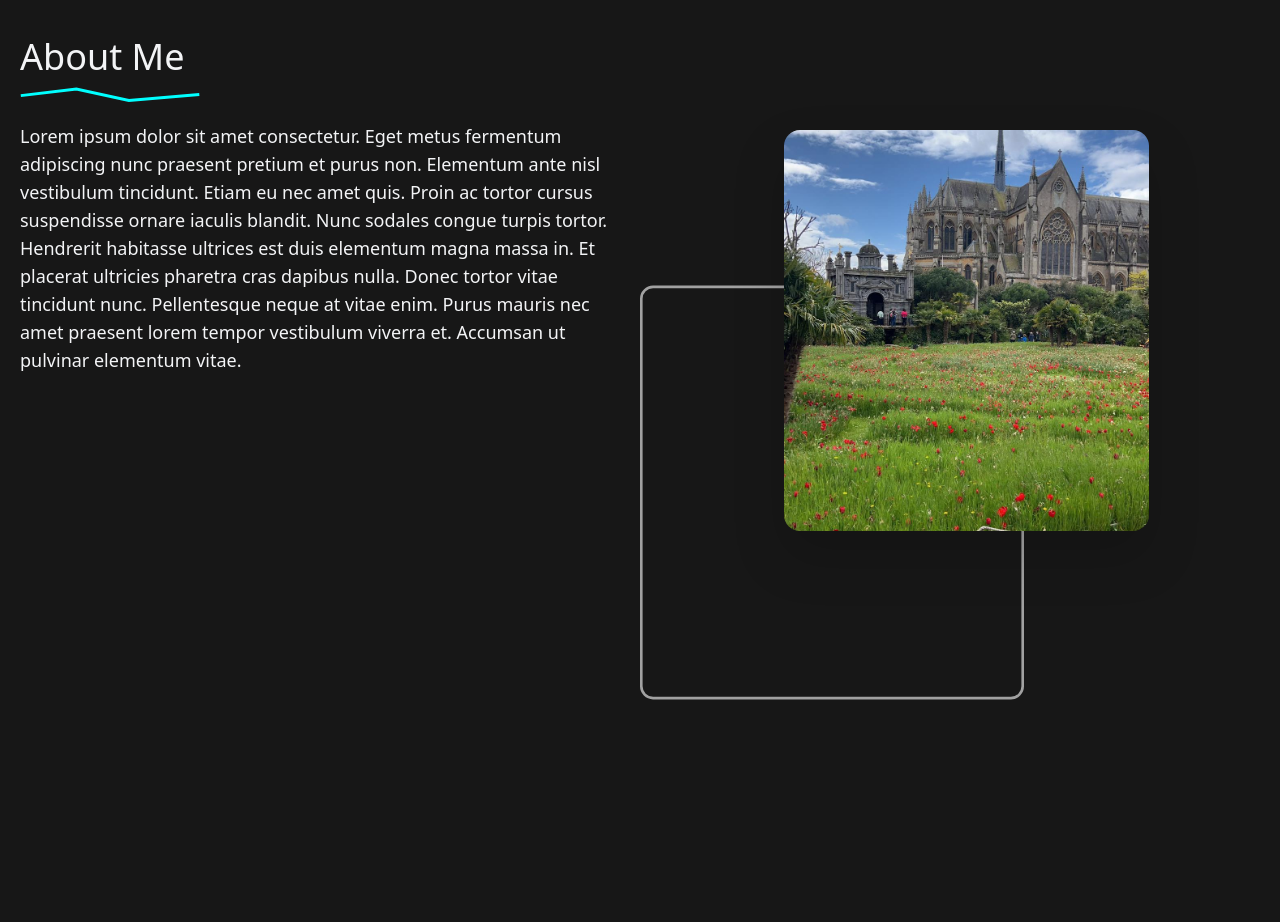
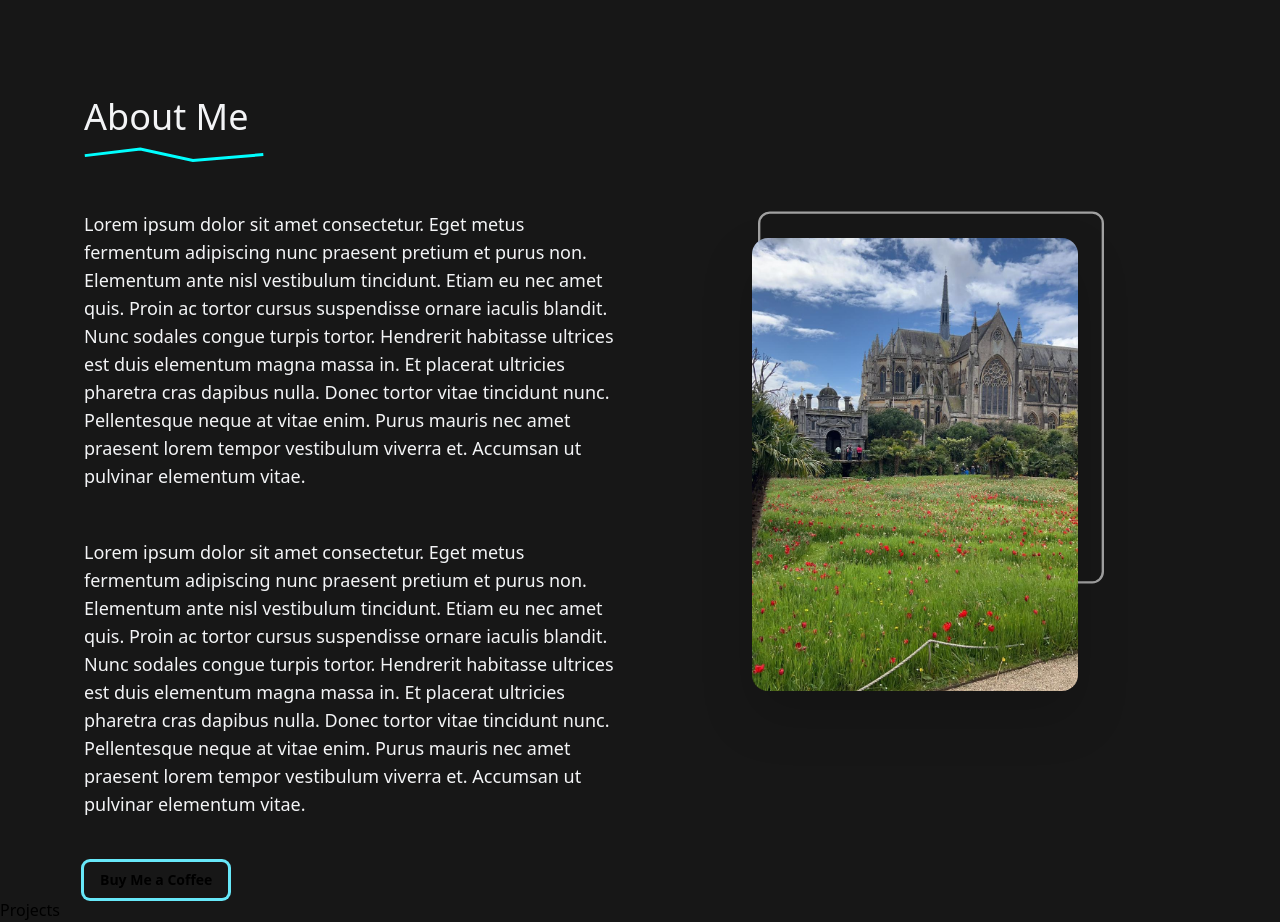
Before and after one commit to Aaron-Riley/aaronriley.co.uk, a Next.js app: page / in a window 1280 px wide. Shown: the part 820-1742 px from the top of the page. Before the commit the page ends 1598 px from the top, so only its background shows below. Built offline with nearby package versions, Linux system fonts and the light colour scheme.

Commit message:
Finished about component and started project component

```diff
--- a/app/about.jsx
+++ b/app/about.jsx
@@ -1,9 +1,9 @@
 export default function AboutMe() {
   return (
-    <div class="container mx-auto px-4 bg-neutral-900 md:pt-40">
+    <div class="md:container md:mx-auto px-20 bg-neutral-900 md:pt-40">
       <div class="flex flex-wrap -mx-4 mt-5">
         <div class="w-full md:w-1/2 px-5">
-          <h1 class="text-4xl font-medium leading-tight text-gray-100 mt-5 mb-2">
+          <h1 class="text-4xl font-medium leading-tight text-gray-100 mt-12 mb-2">
             About Me
           </h1>
           <img
@@ -13,7 +13,8 @@ export default function AboutMe() {
             width={180}
             height={10}
           />
-          <p class="text-gray-100 text-left mt-5 text-lg">
+
+          <p class="text-gray-100 text-left mt-12 text-lg mb-5">
             Lorem ipsum dolor sit amet consectetur. Eget metus fermentum
             adipiscing nunc praesent pretium et purus non. Elementum ante nisl
             vestibulum tincidunt. Etiam eu nec amet quis. Proin ac tortor cursus
@@ -24,19 +25,34 @@ export default function AboutMe() {
             nec amet praesent lorem tempor vestibulum viverra et. Accumsan ut
             pulvinar elementum vitae.
           </p>
+
+          <p class="text-gray-100 text-left mt-12 text-lg mb-5">
+            Lorem ipsum dolor sit amet consectetur. Eget metus fermentum
+            adipiscing nunc praesent pretium et purus non. Elementum ante nisl
+            vestibulum tincidunt. Etiam eu nec amet quis. Proin ac tortor cursus
+            suspendisse ornare iaculis blandit. Nunc sodales congue turpis
+            tortor. Hendrerit habitasse ultrices est duis elementum magna massa
+            in. Et placerat ultricies pharetra cras dapibus nulla. Donec tortor
+            vitae tincidunt nunc. Pellentesque neque at vitae enim. Purus mauris
+            nec amet praesent lorem tempor vestibulum viverra et. Accumsan ut
+            pulvinar elementum vitae.
+          </p>
+          {/* create a button */}
+          <button class="px-4 py-2 font-semibold ring ring-cyan-300 text-sm hover:text-gray-700 transition ease-in-out delay-150 hover:bg-cyan-300 hover:ring active:bg-cyan-500 focus:outline-none focus:ring focus:ring-cyan-500 rounded-md shadow-sM mt-6">Buy Me a Coffee</button>
         </div>
 
         <div class="w-full md:w-1/2 px-4 relative pt-24">
           <img
             src="/about.svg"
-            class="w-3/5 h-3/5 object-fill absolute bottom-14 right-64"
+            class="w-3/5 h-3/5 object-fill absolute right-28"
             alt="About underline"
           />
-          <img
-            class="rounded-2xl drop-shadow-2xl object-cover w-3/5 h-3/5 ml-32 mt-5"
+           <img
+            class="rounded-2xl drop-shadow-2xl object-cover w-3/5 h-3/5 ml-24 mt-24"
             src="/about.jpg"
-            alt="Flowbite Tailwind CSS UI Kit"
+            alt="About me"
           />
+
         </div>
       </div>
     </div>
--- a/app/landing.jsx
+++ b/app/landing.jsx
@@ -1,6 +1,6 @@
 export default function Landing() {
   return (
-    <div class="container mx-auto px-4 bg-neutral-900 md:pt-12">
+    <div class="container mx-auto px-20 bg-neutral-900 md:pt-12">
       <div class="flex flex-wrap -mx-4">
         <div class="w-full md:w-1/2 px-5">
           <h1 class="text-5xl font-medium leading-tight text-gray-100 mt-5 mb-16 text-center">
@@ -13,25 +13,25 @@ export default function Landing() {
           <div class="flex mt-5 mb-16 text-center place-content-center">
             <a
               href="https://github.com/Aaron-Riley"
-              class="inline-block rounded-full px-3 py-1 mr-8 text-sm font-semibold text-gray-700 mr-2 text-4xl hover:bg-cyan-300 active:bg-cyan-500 focus:outline-none focus:ring focus:ring-cyan-500"
+              class="inline-block rounded-full px-3 py-1 mr-8 font-semibold text-gray-100 mr-2 text-2xl hover:text-gray-700 transition ease-in-out delay-150 hover:bg-cyan-300 active:bg-cyan-500 focus:outline-none focus:ring focus:ring-cyan-500"
             >
               <i class="fa-brands fa-github"></i>
             </a>
             <a
               href="https://twitter.com/ARileyDev"
-              class="inline-block rounded-full px-3 py-1 mr-8 text-sm font-semibold text-gray-700 mr-2 text-4xl hover:bg-cyan-300 active:bg-cyan-500 focus:outline-none focus:ring focus:ring-cyan-500"
+              class="inline-block rounded-full px-3 py-1 mr-8 font-semibold text-gray-100 mr-2 text-2xl hover:text-gray-700 transition ease-in-out delay-150 hover:bg-cyan-300 active:bg-cyan-500 focus:outline-none focus:ring focus:ring-cyan-500"
             >
               <i class="fa-brands fa-twitter"></i>
             </a>
             <a
               href="https://instagram.com/aaronrileyy_"
-              class="inline-block rounded-full px-3 py-1 mr-8 text-sm font-semibold text-gray-700 mr-2 text-4xl hover:bg-cyan-300 active:bg-cyan-500 focus:outline-none focus:ring focus:ring-cyan-500"
+              class="inline-block rounded-full px-3 py-1 mr-8 font-semibold text-gray-100 mr-2 text-2xl hover:text-gray-700 transition ease-in-out delay-150 hover:bg-cyan-300 active:bg-cyan-500 focus:outline-none focus:ring focus:ring-cyan-500"
             >
               <i class="fa-brands fa-instagram"></i>
             </a>
             <a
               href="https://www.linkedin.com/in/aaronrileydev/"
-              class="inline-block rounded-full px-3 py-1 text-sm font-semibold text-gray-700 mr-2 text-4xl hover:bg-cyan-300 active:bg-cyan-500 focus:outline-none focus:ring focus:ring-cyan-500"
+              class="inline-block rounded-full px-3 py-1 font-semibold text-gray-100 mr-2 text-2xl hover:text-gray-700 transition ease-in-out delay-150 hover:bg-cyan-300 active:bg-cyan-500 focus:outline-none focus:ring focus:ring-cyan-500"
             >
               <i class="fa-brands fa-linkedin"></i>
             </a>
--- a/app/page.jsx
+++ b/app/page.jsx
@@ -1,11 +1,13 @@
 import Landing from "./landing";
 import AboutMe from "./about";
+import Projects from "./projects";
 
 export default function Home() {
   return (
     <main class="bg-neutral-900">
      <Landing />
      <AboutMe />
+     <Projects />
     </main>
   )
 }
--- /dev/null
+++ b/app/projects.jsx
@@ -0,0 +1,7 @@
+export default function Projects() {
+    return (
+        <div>
+            <h1>Projects</h1>
+        </div>
+    );
+  }
--- a/package.json
+++ b/package.json
@@ -14,7 +14,7 @@
     "@fortawesome/free-brands-svg-icons": "^6.4.0",
     "@fortawesome/free-solid-svg-icons": "^6.4.0",
     "@fortawesome/react-fontawesome": "^0.2.0",
-    "next": "13.2.4",
+    "next": "^13.2.4",
     "react": "18.2.0",
     "react-dom": "18.2.0"
   },
```
Also changed, not shown: 1 other file (tests, documents, lock files or other folders).
